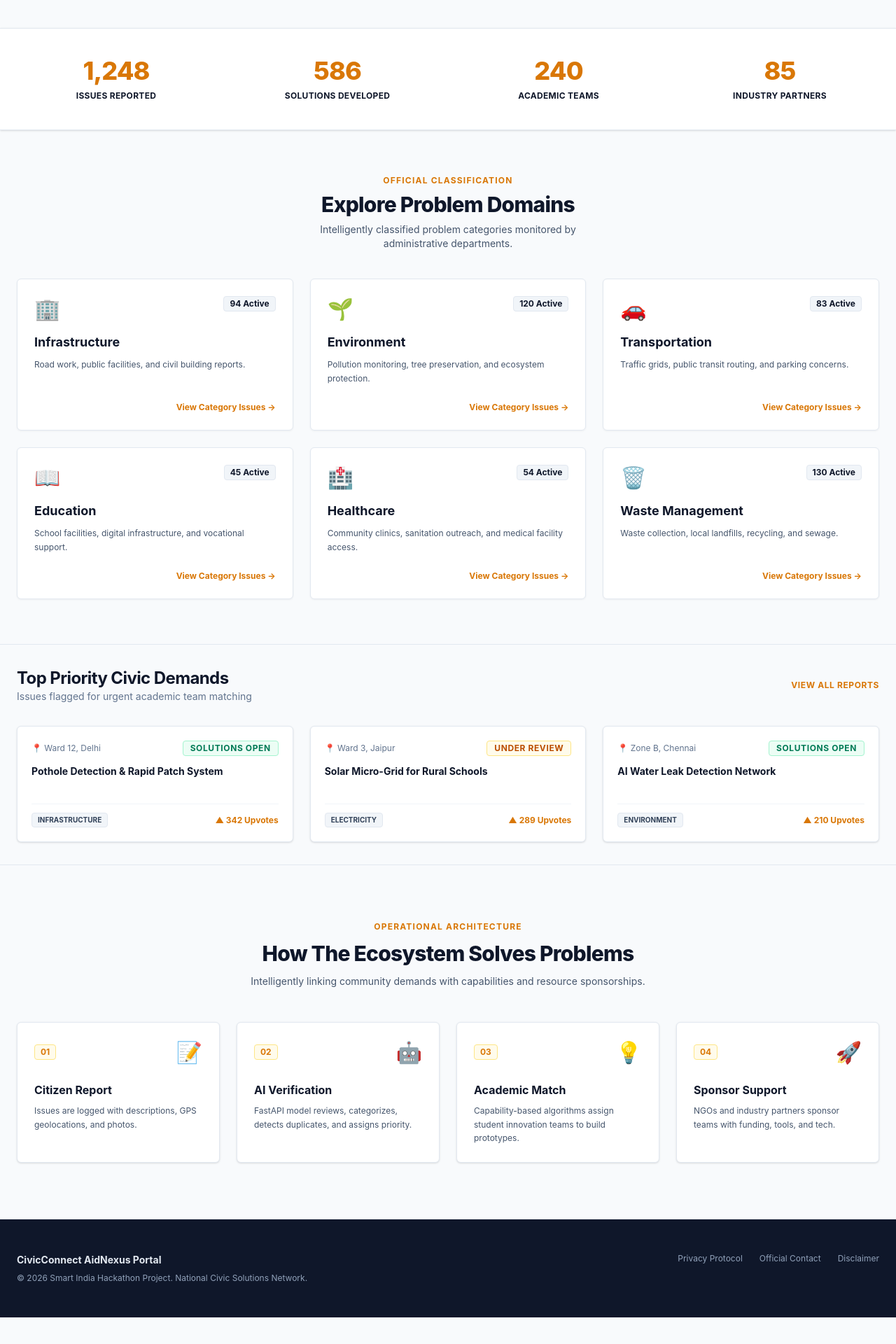
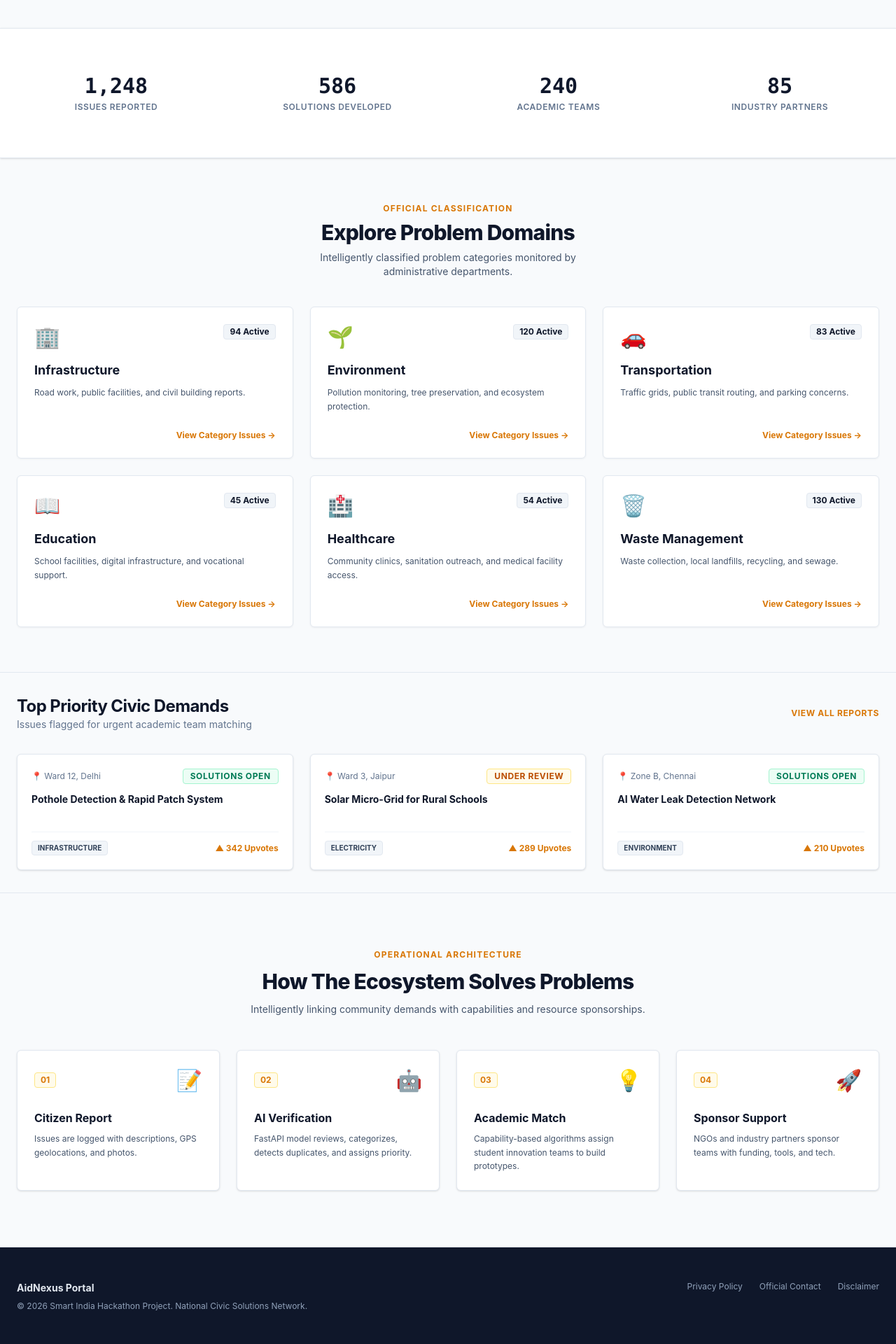
Before and after one commit to princykakkar2-ai/AidNexus, a React app in the folder Frontend/: page / in a window 1280 px wide. Shown: the part 574-2494 px from the top of the page at 70% size. Before the commit the page ends 2456 px from the top, so only its background shows below. Built offline with nearby package versions, Linux system fonts and the light colour scheme; no server answers; the HTML template or start-up script is replaced by a standard one.

Commit message:
cleaned up the code

```diff
--- /dev/null
+++ b/Frontend/src/components/Footer.jsx
@@ -0,0 +1,21 @@
+import { useState } from "react";
+import { Link } from "react-router-dom";
+
+export default function Footer(){
+    return (
+        <footer className="border-t border-slate-200 bg-[#0F172A] text-white py-12">
+        <div className="mx-auto max-w-7xl px-6 flex flex-col justify-between gap-6 md:flex-row text-xs text-slate-400">
+          <div>
+            <p className="font-bold text-slate-200 text-sm mb-2">AidNexus Portal</p>
+            <p>© 2026 Smart India Hackathon Project. National Civic Solutions Network.</p>
+          </div>
+          <div className="flex gap-6">
+            <Link to="/" className="hover:text-white">Privacy Policy</Link>
+            <Link to="/" className="hover:text-white">Official Contact</Link>
+            <Link to="/" className="hover:text-white">Disclaimer</Link>
+          </div>
+        </div>
+      </footer>
+
+    );
+}
--- a/Frontend/src/components/Hero.jsx
+++ b/Frontend/src/components/Hero.jsx
@@ -2,47 +2,35 @@ import { Link } from "react-router-dom";
 
 export default function Hero() {
     return (
-        <section className="relative border-b border-slate-200 bg-white py-20">
-            <div className="mx-auto max-w-5xl px-6 text-center">
-
-                <div className="mb-6 inline-flex items-center gap-2 rounded-md border border-slate-200 bg-slate-50 px-3.5 py-1.5 text-xs font-semibold uppercase tracking-wider text-slate-700 shadow-sm">
-                    <span>🏛️</span>
-                    Citizen-State Collaboration Framework
+              <section className="mx-auto max-w-5xl px-6 py-20 flex flex-col items-center justify-center text-center">
+        <div className="mb-6 inline-flex items-center gap-2 rounded-[4px] border border-slate-300 bg-slate-100 px-4 py-1.5 text-xs text-[#0F172A] font-bold uppercase tracking-wider">
+          🛡️ NATIONAL COLLABORATION HUB
         </div>
 
-                <h1 className="text-4xl font-extrabold tracking-tight text-slate-900 sm:text-5xl md:text-6xl">
-                    Empowering Citizens.
-                    <br className="hidden sm:inline" />
-
-                    <span className="text-slate-700">
-                        {" "}Engineering Solutions.
-                    </span>
+        <h1 className="text-4xl font-extrabold leading-tight md:text-5xl text-[#0F172A] tracking-tight">
+          Co-creating India's Smart Solutions For
+          <span className="text-[#D97706]"> Civic Challenges</span>
         </h1>
 
-                <p className="mx-auto mt-6 max-w-2xl text-base leading-relaxed text-slate-600 sm:text-lg">
-                    A unified platform connecting public administration,
-                    academic institutions, and citizen bodies to systematically
-                    address infrastructure and civic challenges.
+        <p className="mt-6 max-w-2xl text-base leading-relaxed text-slate-700">
+          AidNexus acts as a high-trust platform matching local community problems reported by citizens
+          with innovation capabilities of student teams, funded and sponsored by official NGO and Industry partners.
         </p>
 
         <div className="mt-8 flex flex-wrap gap-4 justify-center">
-
           <Link
             to="/submit-problem"
-                        className="rounded-md bg-slate-900 px-6 py-3 text-sm font-semibold text-white shadow hover:bg-slate-800 transition-all"
+            className="rounded-[4px] bg-[#D97706] px-6 py-3 text-sm font-bold text-white hover:bg-[#B45309] shadow-sm transition-all"
           >
-                        Lodge a Civic Grievance →
+            REPORT A CIVIC ISSUE
           </Link>
 
           <Link
-                        to="/problems"
-                        className="rounded-md border border-slate-300 bg-white px-6 py-3 text-sm font-semibold text-slate-700 shadow-sm hover:bg-slate-50 transition-all"
+            to="/citizen"
+            className="rounded-[4px] border-2 border-[#0F172A] bg-white px-6 py-3 text-sm font-bold text-[#0F172A] hover:bg-slate-50 shadow-sm transition-all"
           >
-                        Browse Open Repositories
+            VIEW REPORT ARCHIVE
           </Link>
-
-                </div>
-
         </div>
       </section>
     );
--- a/Frontend/src/components/LeftDashboard.jsx
+++ /dev/null
@@ -1,9 +0,0 @@
-import React from 'react';
-
-const LeftDashboard = () => {
-    return (
-        <div>LeftDashboard</div>
-    )
-}
-
-export default LeftDashboard;
--- a/Frontend/src/components/OfficialBanner.jsx
+++ /dev/null
@@ -1,19 +0,0 @@
-export default function OfficialBanner() {
-    return (
-        <div className="bg-slate-900 text-slate-300 text-xs py-1.5 px-6 border-b border-slate-800">
-            <div className="mx-auto max-w-7xl flex justify-between items-center">
-
-                <span className="flex items-center gap-2">
-                    <span className="inline-block w-2 h-2 rounded-full bg-emerald-500 animate-pulse"></span>
-
-                    Official Civic Governance & Innovation Portal
-                </span>
-
-                <span className="hidden sm:inline text-slate-400">
-                    Smart India Hackathon Initiative
-                </span>
-
-            </div>
-        </div>
-    );
-}
--- a/Frontend/src/components/Stats.jsx
+++ b/Frontend/src/components/Stats.jsx
@@ -14,15 +14,13 @@ function Stat({ number, label }) {
 
 export default function Stats() {
     return (
-        <section className="border-b border-slate-200 bg-slate-100/70">
-            <div className="mx-auto grid max-w-7xl grid-cols-2 divide-x divide-y md:divide-y-0 divide-slate-200 border-x border-slate-200 md:grid-cols-4">
-
-                <Stat number="1,248" label="Logged Issues" />
-                <Stat number="586" label="Deployed Solutions" />
-                <Stat number="240" label="Institutional Partners" />
-                <Stat number="85" label="Municipal Bodies" />
-
-            </div>
-        </section>
+       <section className="border-y border-slate-200 bg-white shadow-sm">
+        <div className="mx-auto grid max-w-7xl grid-cols-2 gap-8 px-6 py-10 md:grid-cols-4">
+          <Stat number="1,248" label="Issues Reported" />
+          <Stat number="586" label="Solutions Developed" />
+          <Stat number="240" label="Academic Teams" />
+          <Stat number="85" label="Industry Partners" />
+        </div>
+      </section>
     );
 }
--- a/Frontend/src/components/Step.jsx
+++ b/Frontend/src/components/Step.jsx
@@ -1,20 +1,13 @@
-export default function Step({ number, title, text }) {
+export default function Step({ number, icon, title, text }) {
 
-    return (
-        <div className="rounded-lg border border-slate-200 bg-white p-5 shadow-sm">
-
-            <span className="text-xs font-mono font-bold text-slate-400">
-                {number}
-            </span>
-
-            <h3 className="mt-2 text-base font-bold text-slate-900">
-                {title}
-            </h3>
-
-            <p className="mt-2 text-xs leading-relaxed text-slate-600">
-                {text}
-            </p>
-
-        </div>
-    );
+  return (
+    <div className="rounded-[6px] border border-slate-200 bg-white p-6 shadow-sm">
+      <div className="flex items-center justify-between">
+        <span className="text-xs font-bold text-[#D97706] bg-[#FFFBEB] border border-amber-200 px-2 py-0.5 rounded-[4px]">{number}</span>
+        <span className="text-3xl">{icon}</span>
+      </div>
+      <h3 className="mt-6 text-base font-bold text-[#0F172A]">{title}</h3>
+      <p className="mt-2 text-xs leading-relaxed text-slate-600">{text}</p>
+    </div>
+  );
 }
--- a/Frontend/src/pages/Home.jsx
+++ b/Frontend/src/pages/Home.jsx
@@ -1,6 +1,10 @@
 import { useState } from "react";
 import { Link } from "react-router-dom";
 import Navbar from "../components/Navbar";
+import Hero from "../components/Hero";
+import Stats from "../components/Stats";
+import Step from "../components/Step";
+import Footer from "../components/Footer";
 
 export default function Home() {
   const [selectedDomain, setSelectedDomain] = useState("All");
@@ -17,49 +21,8 @@ export default function Home() {
   return (
     <div className="min-h-screen bg-[#F8FAFC]">
       <Navbar />
-
-      {/* AUTHORITATIVE HERO SECTION */}
-      <section className="mx-auto max-w-5xl px-6 py-20 flex flex-col items-center justify-center text-center">
-        <div className="mb-6 inline-flex items-center gap-2 rounded-[4px] border border-slate-300 bg-slate-100 px-4 py-1.5 text-xs text-[#0F172A] font-bold uppercase tracking-wider">
-          🛡️ NATIONAL COLLABORATION HUB
-        </div>
-
-        <h1 className="text-4xl font-extrabold leading-tight md:text-5xl text-[#0F172A] tracking-tight">
-          Co-creating India's Smart Solutions For
-          <span className="text-[#D97706]"> Civic Challenges</span>
-        </h1>
-
-        <p className="mt-6 max-w-2xl text-base leading-relaxed text-slate-700">
-          AidNexus acts as a high-trust platform matching local community problems reported by citizens
-          with innovation capabilities of student teams, funded and sponsored by official NGO and Industry partners.
-        </p>
-
-        <div className="mt-8 flex flex-wrap gap-4 justify-center">
-          <Link
-            to="/submit-problem"
-            className="rounded-[4px] bg-[#D97706] px-6 py-3 text-sm font-bold text-white hover:bg-[#B45309] shadow-sm transition-all"
-          >
-            REPORT A CIVIC ISSUE
-          </Link>
-
-          <Link
-            to="/citizen"
-            className="rounded-[4px] border-2 border-[#0F172A] bg-white px-6 py-3 text-sm font-bold text-[#0F172A] hover:bg-slate-50 shadow-sm transition-all"
-          >
-            VIEW REPORT ARCHIVE
-          </Link>
-        </div>
-      </section>
-
-      {/* STATS SECTION */}
-      <section className="border-y border-slate-200 bg-white shadow-sm">
-        <div className="mx-auto grid max-w-7xl grid-cols-2 gap-8 px-6 py-10 md:grid-cols-4">
-          <Stat number="1,248" label="Issues Reported" />
-          <Stat number="586" label="Solutions Developed" />
-          <Stat number="240" label="Academic Teams" />
-          <Stat number="85" label="Industry Partners" />
-        </div>
-      </section>
+      <Hero />
+      <Stats />
 
       {/* INTERACTIVE DOMAIN GRID */}
       <section className="mx-auto max-w-7xl px-6 py-16">
@@ -162,21 +125,7 @@ export default function Home() {
           <Step number="04" icon="🚀" title="Sponsor Support" text="NGOs and industry partners sponsor teams with funding, tools, and tech." />
         </div>
       </section>
-
-      {/* Footer */}
-      <footer className="border-t border-slate-200 bg-[#0F172A] text-white py-12">
-        <div className="mx-auto max-w-7xl px-6 flex flex-col justify-between gap-6 md:flex-row text-xs text-slate-400">
-          <div>
-            <p className="font-bold text-slate-200 text-sm mb-2">CivicConnect AidNexus Portal</p>
-            <p>© 2026 Smart India Hackathon Project. National Civic Solutions Network.</p>
-          </div>
-          <div className="flex gap-6">
-            <Link to="/" className="hover:text-white">Privacy Protocol</Link>
-            <Link to="/" className="hover:text-white">Official Contact</Link>
-            <Link to="/" className="hover:text-white">Disclaimer</Link>
-          </div>
-        </div>
-      </footer>
+      <Footer />
     </div>
   );
 }
@@ -217,16 +166,3 @@ function Stat({ number, label }) {
     </div>
   );
 }
-
-function Step({ number, icon, title, text }) {
-  return (
-    <div className="rounded-[6px] border border-slate-200 bg-white p-6 shadow-sm">
-      <div className="flex items-center justify-between">
-        <span className="text-xs font-bold text-[#D97706] bg-[#FFFBEB] border border-amber-200 px-2 py-0.5 rounded-[4px]">{number}</span>
-        <span className="text-3xl">{icon}</span>
-      </div>
-      <h3 className="mt-6 text-base font-bold text-[#0F172A]">{title}</h3>
-      <p className="mt-2 text-xs leading-relaxed text-slate-600">{text}</p>
-    </div>
-  );
-}
```
Also changed, not shown: Frontend/src/components/Button.jsx (deleted), Frontend/src/components/Modal.jsx (deleted), Frontend/src/components/Sidebar.jsx (deleted), Frontend/src/components/SolutionCard.jsx (deleted), Frontend/src/components/StatCard.jsx (deleted). Lines whose indentation alone changed are shown as unchanged.
